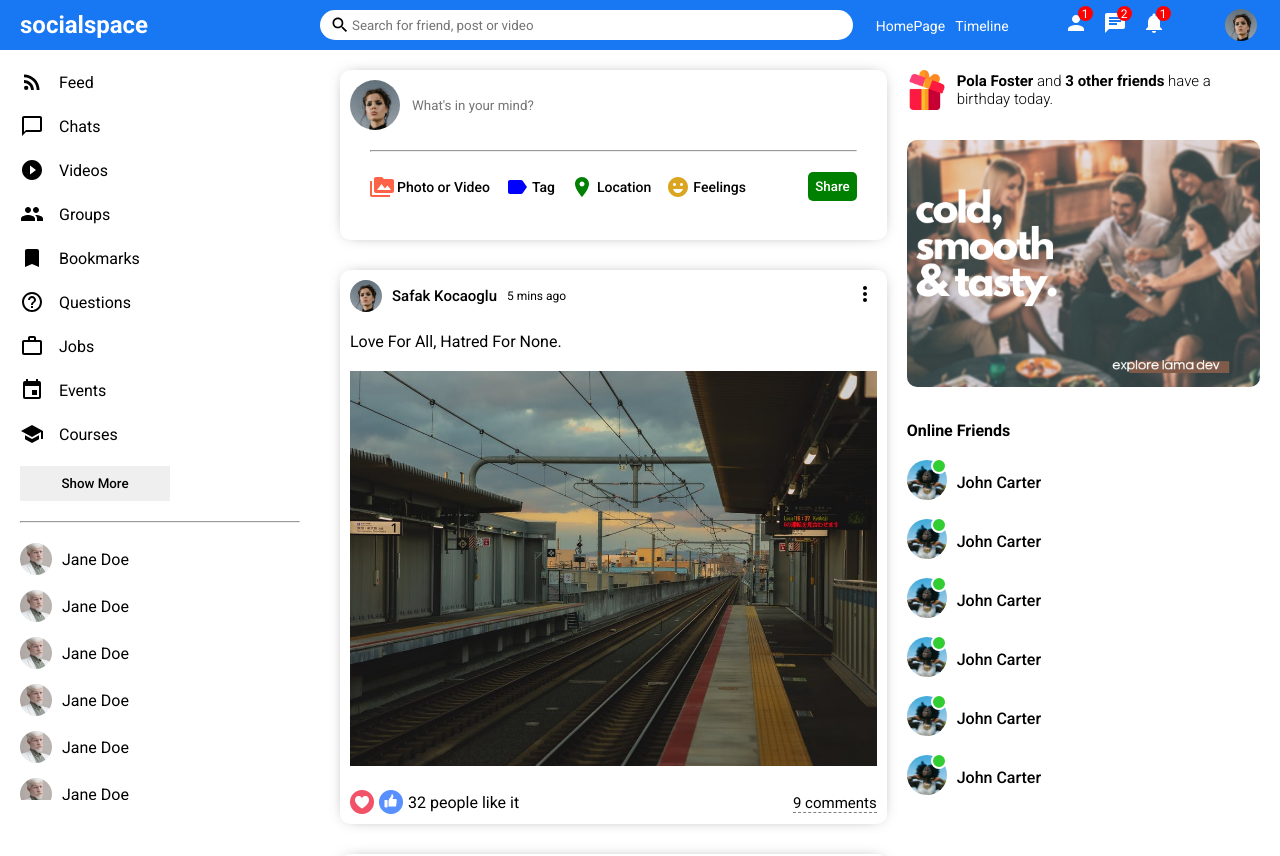
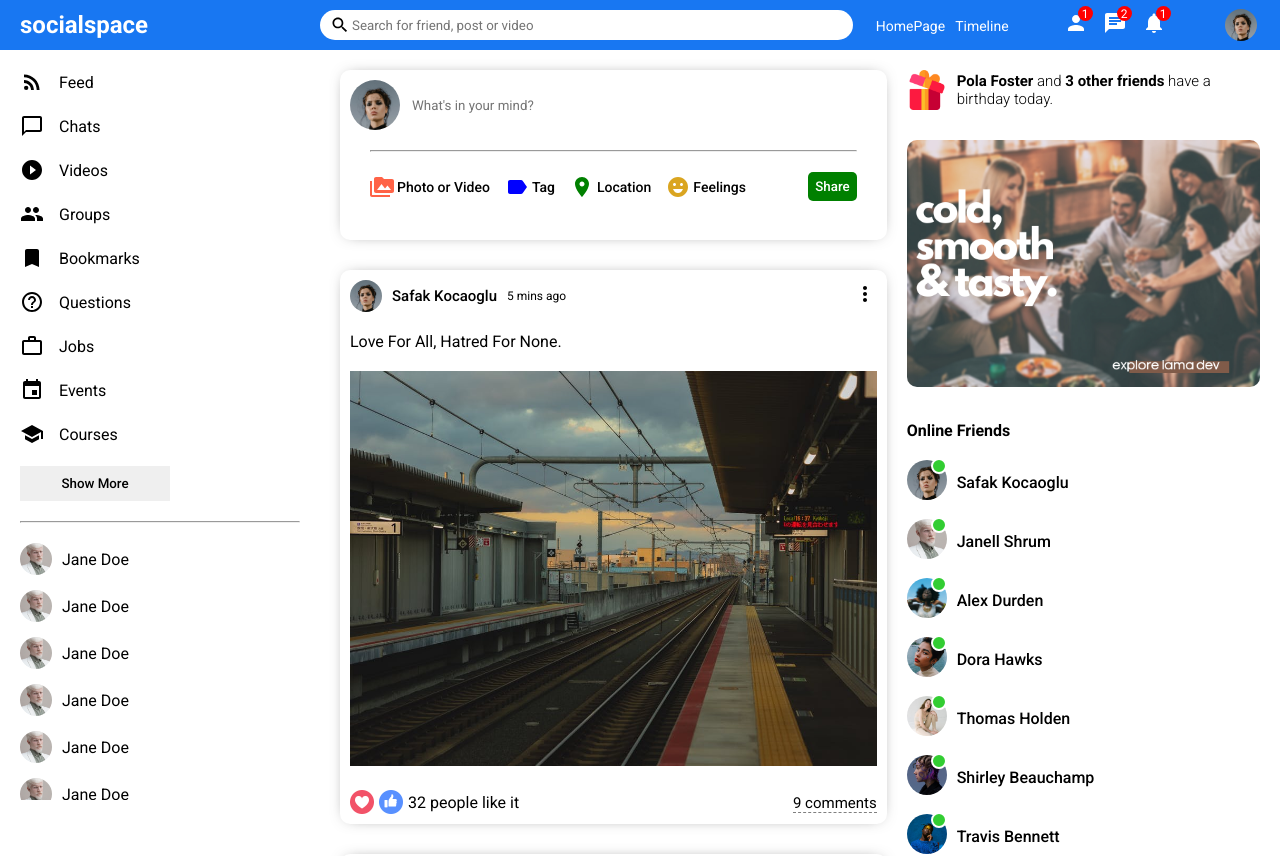
Before and after one commit to eneskaya12/social-media-app, a React (Create React App) app: page / in a window 1280 px wide. Shown: the top 856 px of the page. Built offline with nearby package versions, Linux system fonts and the light colour scheme.

Commit message:
fix(rightbar): make online friends dynamic by using dummyData.js

```diff
--- /dev/null
+++ b/src/components/online/Online.jsx
@@ -0,0 +1,13 @@
+import "./online.css"
+
+export default function Online({user}) {
+    return (
+        <li className="rightbarFriend">
+            <div className="rightbarProfileImgContainer">
+                <img className="rightbarProfileImg" src={user.profilePicture} alt="" />
+                <span className="rightbarOnline"></span>
+            </div>
+            <span className="rightbarUsername">{user.username}</span>
+        </li>
+    )
+}
--- /dev/null
+++ b/src/components/online/online.css
@@ -0,0 +1,32 @@
+.rightbarFriend{
+    display: flex;
+    align-items: center;
+    margin-bottom: 15px;
+}
+
+.rightbarProfileImgContainer{
+    margin-right: 10px;
+    position: relative;
+}
+
+.rightbarProfileImg{
+    width: 40px;
+    height: 40px;
+    border-radius: 50%;
+    object-fit: cover;
+}
+
+.rightbarOnline{
+    width: 12px;
+    height: 12px;
+    border-radius: 50%;
+    background-color: limegreen;
+    position: absolute;
+    top: -2px;
+    right: 0;
+    border: 2px solid white;
+}
+
+.rightbarUsername{
+    font-weight: 500;
+}
--- a/src/components/rightbar/Rightbar.jsx
+++ b/src/components/rightbar/Rightbar.jsx
@@ -1,4 +1,6 @@
 import "./rightbar.css"
+import {Users} from "../../dummyData"
+import Online from "../online/Online"
 
 export default function Rightbar() {
   return (
@@ -11,48 +13,9 @@
         <img className="rightbarAd" src="/assets/ad.png" alt=""/>
         <h4 className="rightbarTitle">Online Friends</h4>
         <ul className="rightbarFriendList">
-          <li className="rightbarFriend">
-            <div className="rightbarProfileImgContainer">
-              <img className="rightbarProfileImg" src="/assets/person/3.jpeg" alt="" />
-              <span className="rightbarOnline"></span>
-            </div>
-            <span className="rightbarUsername">John Carter</span>
-          </li>
-          <li className="rightbarFriend">
-            <div className="rightbarProfileImgContainer">
-              <img className="rightbarProfileImg" src="/assets/person/3.jpeg" alt="" />
-              <span className="rightbarOnline"></span>
-            </div>
-            <span className="rightbarUsername">John Carter</span>
-          </li>
-          <li className="rightbarFriend">
-            <div className="rightbarProfileImgContainer">
-              <img className="rightbarProfileImg" src="/assets/person/3.jpeg" alt="" />
-              <span className="rightbarOnline"></span>
-            </div>
-            <span className="rightbarUsername">John Carter</span>
-          </li>
-          <li className="rightbarFriend">
-            <div className="rightbarProfileImgContainer">
-              <img className="rightbarProfileImg" src="/assets/person/3.jpeg" alt="" />
-              <span className="rightbarOnline"></span>
-            </div>
-            <span className="rightbarUsername">John Carter</span>
-          </li>
-          <li className="rightbarFriend">
-            <div className="rightbarProfileImgContainer">
-              <img className="rightbarProfileImg" src="/assets/person/3.jpeg" alt="" />
-              <span className="rightbarOnline"></span>
-            </div>
-            <span className="rightbarUsername">John Carter</span>
-          </li>
-          <li className="rightbarFriend">
-            <div className="rightbarProfileImgContainer">
-              <img className="rightbarProfileImg" src="/assets/person/3.jpeg" alt="" />
-              <span className="rightbarOnline"></span>
-            </div>
-            <span className="rightbarUsername">John Carter</span>
-          </li>
+          {Users.map(u => (
+            <Online key={u.id} user={u}/>
+          ))}
         </ul>
       </div>
     </div>
--- a/src/components/rightbar/rightbar.css
+++ b/src/components/rightbar/rightbar.css
@@ -37,36 +37,3 @@
     margin: 0;
     list-style: none;
 }
-
-.rightbarFriend{
-    display: flex;
-    align-items: center;
-    margin-bottom: 15px;
-}
-
-.rightbarProfileImgContainer{
-    margin-right: 10px;
-    position: relative;
-}
-
-.rightbarProfileImg{
-    width: 40px;
-    height: 40px;
-    border-radius: 50%;
-    object-fit: cover;
-}
-
-.rightbarOnline{
-    width: 12px;
-    height: 12px;
-    border-radius: 50%;
-    background-color: limegreen;
-    position: absolute;
-    top: -2px;
-    right: 0;
-    border: 2px solid white;
-}
-
-.rightbarUsername{
-    font-weight: 500;
-}
```
